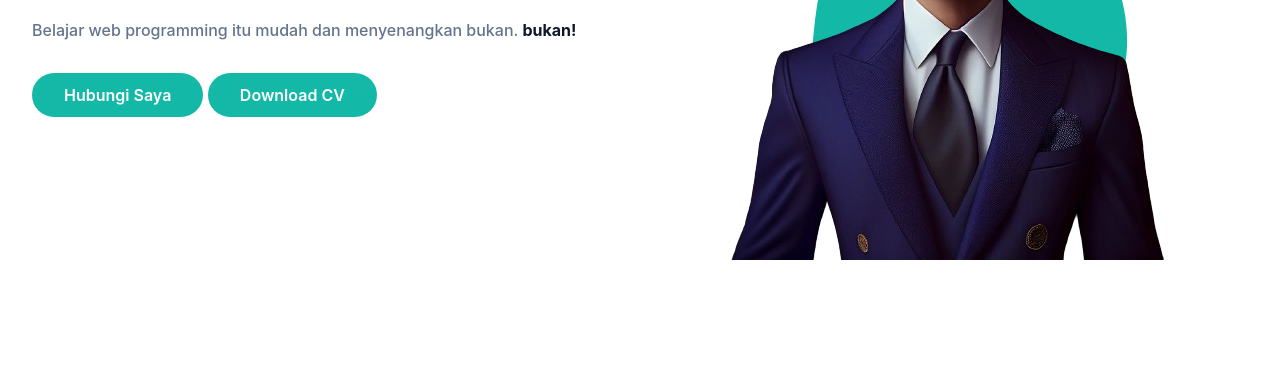
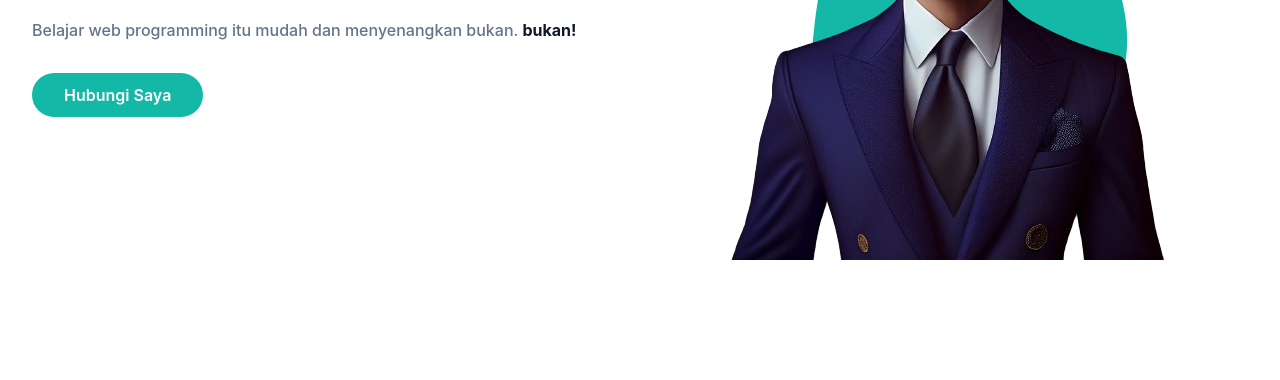
Before and after one commit to Adityarhmts/Portfolio-Adityarhmts, a website: page index.html in a window 1280 px wide. Shown: the part 420-800 px from the top of the page. Drawn offline with Linux system fonts and the light colour scheme.

Commit message:
Update index.html

```diff
--- a/index.html
+++ b/index.html
@@ -84,7 +84,7 @@
             <a href="https://api.whatsapp.com/send?phone=6289678889791&text=Halo%20Aditya%0ASaya%20ingin%20Mengajak%20Kamu%20Join%20Di%20Perusahaan%20Kami" target="_blank" class="rounded-full bg-primary py-3 px-8 text-base font-semibold text-white transition duration-300 ease-in-out hover:opacity-80 hover:shadow-lg">Hubungi Saya</a>
 
 
-            <a href="https://drive.google.com/uc?export=download&id=1QvIJCNaBmCYPqKMwQhe1N_blSeEmyEyv" class="rounded-full bg-primary py-3 px-8 text-base font-semibold text-white transition duration-300 ease-in-out hover:opacity-80 hover:shadow-lg">Download CV</a>
+           <!-- <a href="https://drive.google.com/uc?export=download&id=1QvIJCNaBmCYPqKMwQhe1N_blSeEmyEyv" class="rounded-full bg-primary py-3 px-8 text-base font-semibold text-white transition duration-300 ease-in-out hover:opacity-80 hover:shadow-lg">Download CV</a> -->
           </div>
           <div class="w-full self-end px-4 lg:w-1/2">
             <div class="relative mt-10 lg:right-0 lg:mt-9">
```
